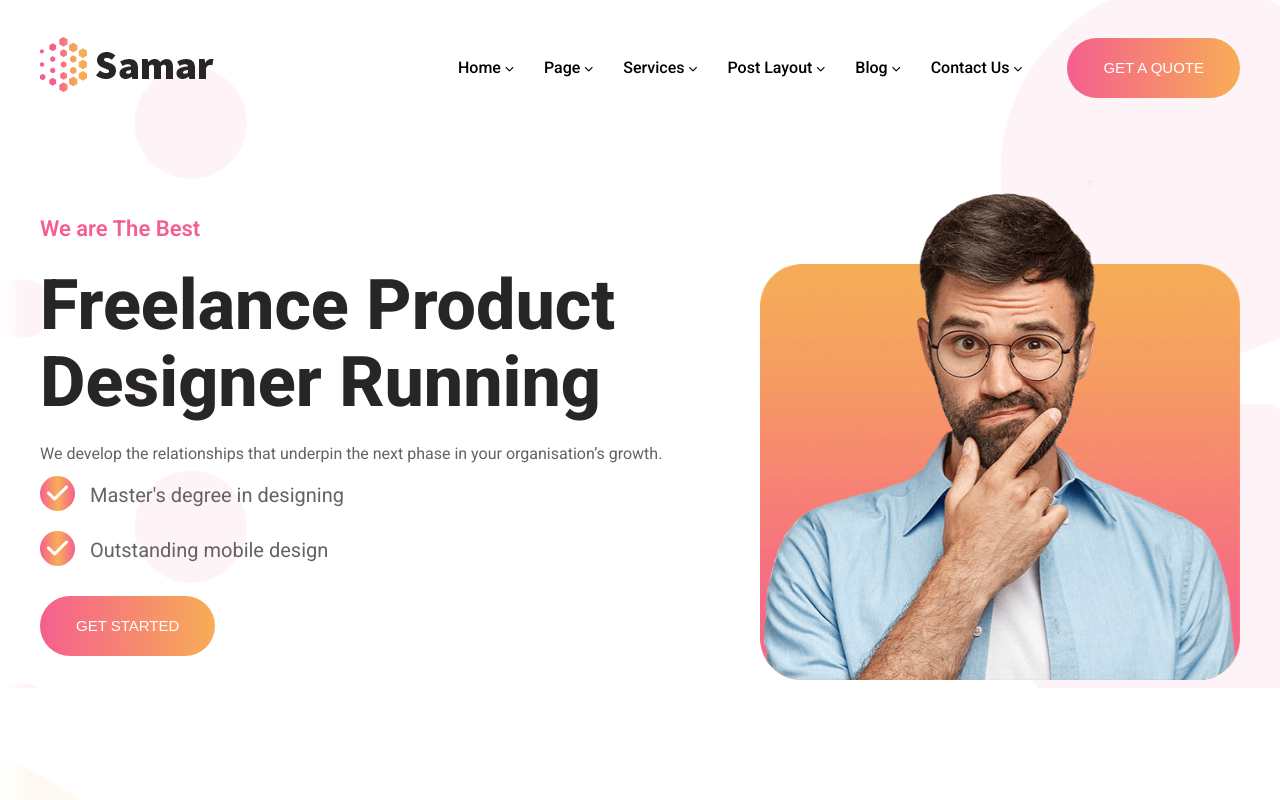
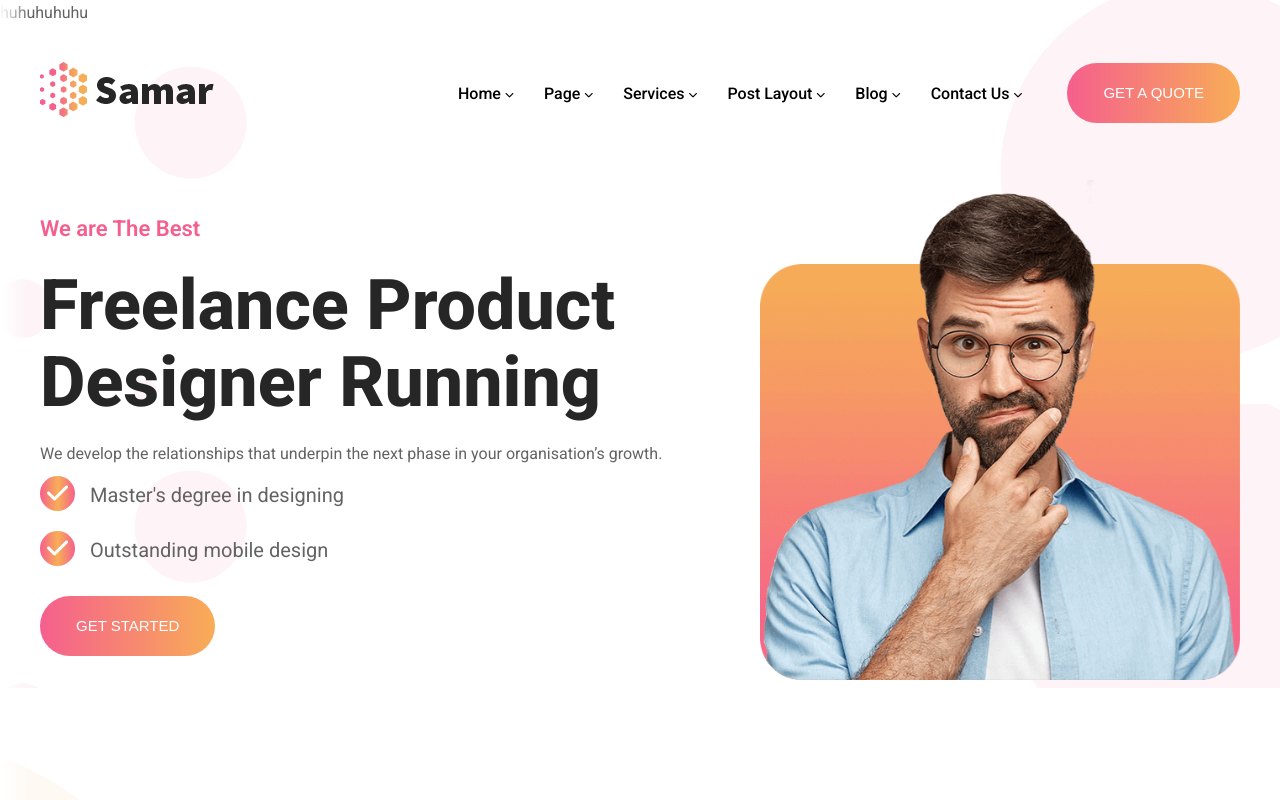
Before and after one commit to NguyenBuiTung/NguyenBuiTung, a plain HTML site: page index.html in a window 1280 px wide. Shown: the top 800 px of the page. Drawn offline with nearby package versions, Linux system fonts and the light colour scheme; some packages are replaced by stand-ins of ours; a script that the page names is missing.

Commit message:
them huhu

```diff
--- a/index.html
+++ b/index.html
@@ -33,6 +33,7 @@
 <body>
     <!-- header -->
     <header>
+        <p>huhuhuhuhu</p>
         <div class="header">
             <div class="logo">
                 <a href=""> <img src="./img/Samar-20220523T113204Z-001/Samar/logo-2.png" alt="logo"></a>
```
